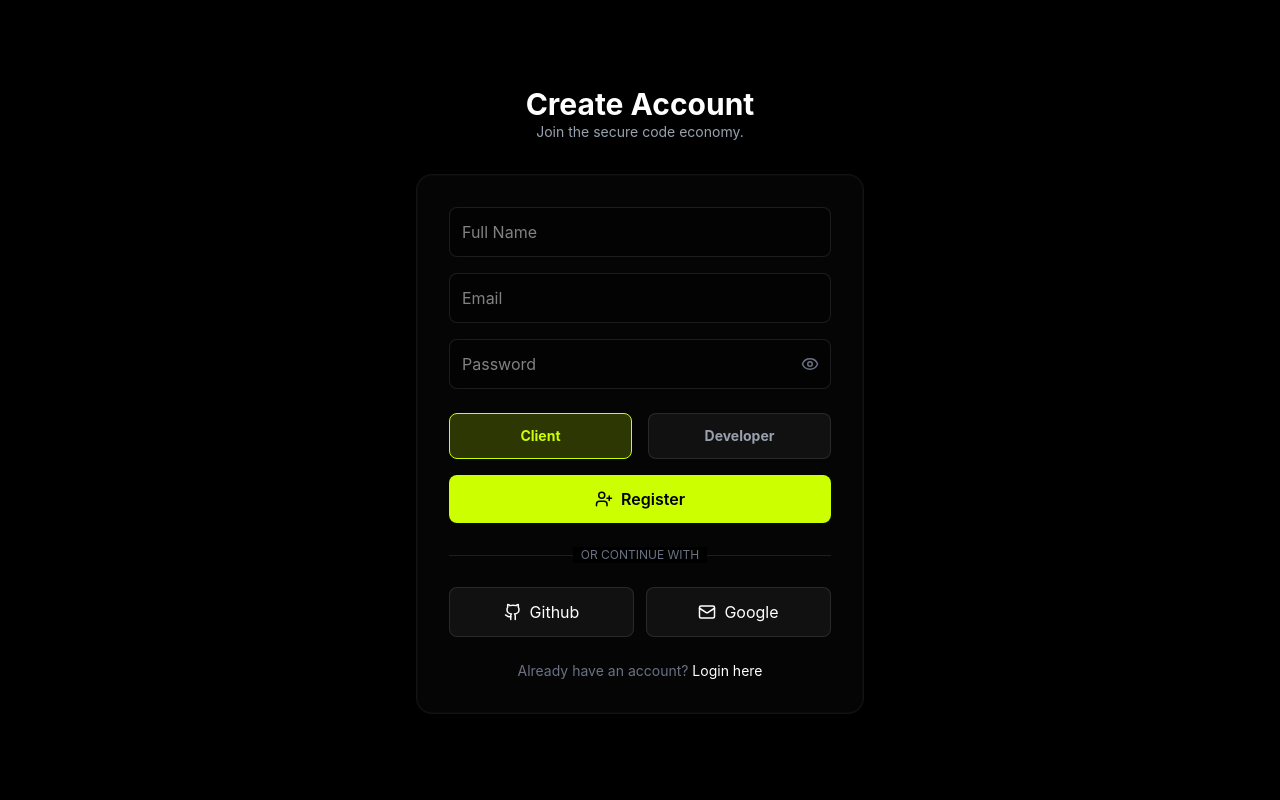
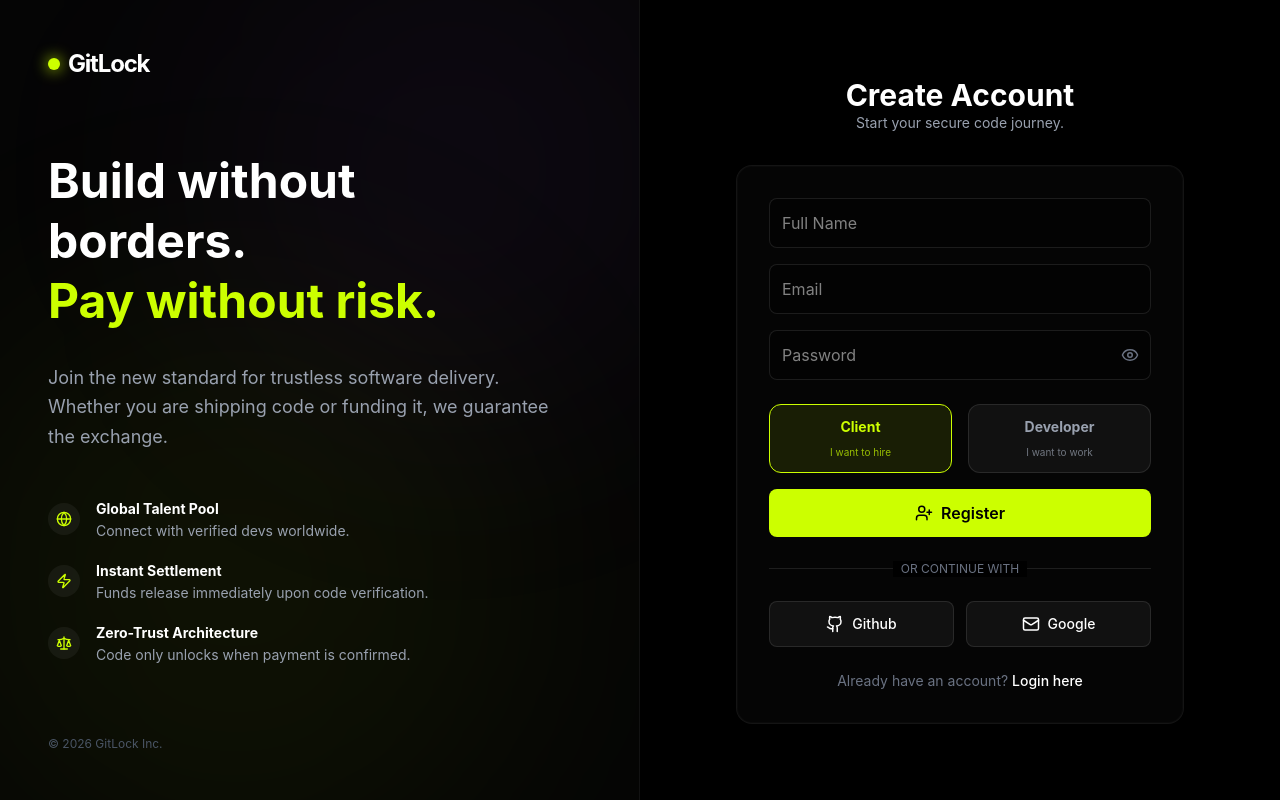
Before and after one commit to Aashiq-Edavalapati/git-lock, a Next.js app in the folder frontend/: page /register in a window 1280 px wide. Built offline with nearby package versions, Linux system fonts and the light colour scheme; no server answers.

Commit message:
refactor: Minor UI/UX updates

```diff
--- a/frontend/src/app/login/page.js
+++ b/frontend/src/app/login/page.js
@@ -106,11 +106,14 @@ function LoginForm() {
             <div className="absolute bottom-[-20%] right-[-20%] w-[600px] h-[600px] bg-blue-500/5 rounded-full blur-[120px]" />
          </div>
          <div className="relative z-10">
-            <div className="flex items-center gap-2 text-2xl font-bold tracking-tighter text-white">
+            <Link href="/" className="inline-block">
+                <div className="flex items-center gap-2 text-2xl font-bold tracking-tighter text-white cursor-pointer hover:opacity-90 transition">
                 <div className="w-3 h-3 bg-primary rounded-full shadow-[0_0_15px_var(--primary)]" />
                 GitLock
-            </div>
+                </div>
+            </Link>
          </div>
+
          <div className="relative z-10 space-y-8 max-w-lg">
             <h1 className="text-5xl font-bold leading-tight text-white">
                Trust is good. <br/>
--- a/frontend/src/app/register/page.js
+++ b/frontend/src/app/register/page.js
@@ -2,28 +2,20 @@
 
 import { useState } from "react";
 import Link from "next/link";
-import { UserPlus, AlertCircle, Loader2 } from "lucide-react";
+import { useRouter } from "next/navigation";
+import {
+  UserPlus, AlertCircle, Loader2, Github, Mail,
+  Globe, Zap, Scale
+} from "lucide-react";
 import Button from "@/components/ui/Button";
 import PasswordInput from "@/components/ui/PasswordInput";
 import api from "@/lib/api";
-import { useRouter } from "next/navigation";
 import useAuthRedirect from "@/hooks/useAuthRedirect";
 
-// Helper code duplicated for isolation (or could be moved to components)
+// Environment Helpers
 const GITHUB_CLIENT_ID = process.env.NEXT_PUBLIC_GITHUB_CLIENT_ID;
 const GOOGLE_CLIENT_ID = process.env.NEXT_PUBLIC_GOOGLE_CLIENT_ID;
 const FRONTEND_URL = process.env.NEXT_PUBLIC_FRONTEND_URL || "http://localhost:3000";
-
-import { Github, Mail } from "lucide-react";
-
-function SocialLoginButton({ icon: Icon, text, onClick }) {
-    return (
-        <button type="button" onClick={onClick} className="w-full flex items-center justify-center gap-2 bg-white/5 border border-white/10 p-3 rounded-lg text-white hover:bg-white/10 transition-colors">
-            <Icon size={18} />
-            <span>{text}</span>
-        </button>
-    )
-}
 
 export default function RegisterPage() {
   const { isLoading: authLoading } = useAuthRedirect(true);
@@ -41,7 +33,8 @@ export default function RegisterPage() {
 
     try {
         await api.post('/auth/register', formData);
-        router.push('/login?registered=true');
+        // Redirect to login with a success flag
+        router.push('/login?message=Account created successfully. Please login.');
     } catch (err) {
         setError(err.response?.data?.error || "Registration Failed");
     } finally {
@@ -50,24 +43,66 @@ export default function RegisterPage() {
   };
 
   const handleSocialLogin = (provider) => {
-      // Save role to localStorage so callback page can use it
+      // Save role to localStorage so the callback page knows what role to assign
       localStorage.setItem('oauth_role', formData.role);
 
       const callbackUrl = `${FRONTEND_URL}/auth/${provider}/callback`;
+      const encodedRedirectUri = encodeURIComponent(callbackUrl);
 
       if (provider === 'github') {
-          window.location.href = `https://github.com/login/oauth/authorize?client_id=${GITHUB_CLIENT_ID}&redirect_uri=${callbackUrl}&scope=user:email repo`;
+          window.location.href = `https://github.com/login/oauth/authorize?client_id=${GITHUB_CLIENT_ID}&redirect_uri=${encodedRedirectUri}&scope=user:email repo`;
       } else {
-          window.location.href = `https://accounts.google.com/o/oauth2/v2/auth?client_id=${GOOGLE_CLIENT_ID}&redirect_uri=${callbackUrl}&response_type=code&scope=email profile`;
+          window.location.href = `https://accounts.google.com/o/oauth2/v2/auth?client_id=${GOOGLE_CLIENT_ID}&redirect_uri=${encodedRedirectUri}&response_type=code&scope=email profile`;
       }
   };
 
   return (
-    <div className="min-h-screen flex items-center justify-center p-6 bg-black">
+    <div className="min-h-screen grid grid-cols-1 lg:grid-cols-2">
+
+      {/* --- LEFT PANEL (Distinct Content) --- */}
+      <div className="relative hidden lg:flex flex-col justify-between p-12 bg-[#050505] overflow-hidden border-r border-white/5">
+
+         {/* Background Effects (Slightly different gradient positions than login) */}
+         <div className="absolute inset-0 pointer-events-none">
+            <div className="absolute top-[-10%] right-[-10%] w-[500px] h-[500px] bg-purple-500/5 rounded-full blur-[120px]" />
+            <div className="absolute bottom-[-10%] left-[-10%] w-[600px] h-[600px] bg-primary/5 rounded-full blur-[120px]" />
+         </div>
+
+         <div className="relative z-10">
+            <Link href="/" className="inline-block">
+                <div className="flex items-center gap-2 text-2xl font-bold tracking-tighter text-white cursor-pointer hover:opacity-90 transition">
+                   <div className="w-3 h-3 bg-primary rounded-full shadow-[0_0_15px_var(--primary)]" />
+                   GitLock
+                </div>
+            </Link>
+         </div>
+
+         <div className="relative z-10 space-y-8 max-w-lg">
+            <h1 className="text-5xl font-bold leading-tight text-white">
+               Build without borders. <br/>
+               <span className="text-primary">Pay without risk.</span>
+            </h1>
+            <p className="text-gray-400 text-lg leading-relaxed">
+               Join the new standard for trustless software delivery. Whether you are shipping code or funding it, we guarantee the exchange.
+            </p>
+
+            <div className="space-y-5 pt-4">
+               <FeatureRow icon={Globe} title="Global Talent Pool" desc="Connect with verified devs worldwide." />
+               <FeatureRow icon={Zap} title="Instant Settlement" desc="Funds release immediately upon code verification." />
+               <FeatureRow icon={Scale} title="Zero-Trust Architecture" desc="Code only unlocks when payment is confirmed." />
+            </div>
+         </div>
+
+         <div className="relative z-10 text-xs text-gray-600">© 2026 GitLock Inc.</div>
+      </div>
+
+
+      {/* --- RIGHT PANEL (Form) --- */}
+      <div className="flex items-center justify-center p-6 bg-black">
         <div className="w-full max-w-md space-y-8">
             <div className="text-center">
                <h2 className="text-3xl font-bold text-white">Create Account</h2>
-           <p className="text-gray-400 text-sm">Join the secure code economy.</p>
+               <p className="text-gray-400 text-sm">Start your secure code journey.</p>
             </div>
 
             <div className="glass-card p-8 rounded-2xl border-white/5 bg-white/[0.02]">
@@ -75,13 +110,13 @@ export default function RegisterPage() {
                   <div>
                      <input
                         type="text" placeholder="Full Name" required value={formData.fullName} onChange={e => setFormData({...formData, fullName: e.target.value})}
-                     className="w-full bg-black/40 border border-white/10 rounded-lg p-3 text-white focus:border-primary/50 outline-none"
+                        className="w-full bg-black/40 border border-white/10 rounded-lg p-3 text-white focus:border-primary/50 outline-none transition-colors"
                      />
                   </div>
                   <div>
                      <input
                         type="email" placeholder="Email" required value={formData.email} onChange={e => setFormData({...formData, email: e.target.value})}
-                     className="w-full bg-black/40 border border-white/10 rounded-lg p-3 text-white focus:border-primary/50 outline-none"
+                        className="w-full bg-black/40 border border-white/10 rounded-lg p-3 text-white focus:border-primary/50 outline-none transition-colors"
                      />
                   </div>
                   <div>
@@ -91,22 +126,26 @@ export default function RegisterPage() {
                      />
                   </div>
 
-               <div className="flex gap-4 pt-2">
-                   <label className={`flex-1 p-3 rounded-lg border cursor-pointer text-center text-sm font-bold transition-all ${formData.role === 'CLIENT' ? 'bg-primary/20 border-primary text-primary' : 'bg-white/5 border-white/10 text-gray-400'}`}>
+                  {/* Role Selector */}
+                  <div className="grid grid-cols-2 gap-4 pt-2">
+                     <label className={`cursor-pointer border rounded-xl p-3 flex flex-col items-center justify-center gap-2 transition-all ${formData.role === 'CLIENT' ? 'bg-primary/10 border-primary text-primary' : 'bg-white/5 border-white/10 text-gray-400 hover:bg-white/10'}`}>
                         <input type="radio" name="role" value="CLIENT" className="hidden" checked={formData.role === 'CLIENT'} onChange={() => setFormData({...formData, role: 'CLIENT'})} />
-                       Client
+                        <span className="font-bold text-sm">Client</span>
+                        <span className="text-[10px] opacity-70 font-normal">I want to hire</span>
                      </label>
-                   <label className={`flex-1 p-3 rounded-lg border cursor-pointer text-center text-sm font-bold transition-all ${formData.role === 'DEVELOPER' ? 'bg-green-500/20 border-green-500 text-green-500' : 'bg-white/5 border-white/10 text-gray-400'}`}>
+                     <label className={`cursor-pointer border rounded-xl p-3 flex flex-col items-center justify-center gap-2 transition-all ${formData.role === 'DEVELOPER' ? 'bg-green-500/10 border-green-500 text-green-500' : 'bg-white/5 border-white/10 text-gray-400 hover:bg-white/10'}`}>
                         <input type="radio" name="role" value="DEVELOPER" className="hidden" checked={formData.role === 'DEVELOPER'} onChange={() => setFormData({...formData, role: 'DEVELOPER'})} />
-                       Developer
+                        <span className="font-bold text-sm">Developer</span>
+                        <span className="text-[10px] opacity-70 font-normal">I want to work</span>
                      </label>
                   </div>
 
-               {error && <p className="text-xs text-red-500 flex items-center gap-1"><AlertCircle size={10}/> {error}</p>}
+                  {error && <p className="text-xs text-red-500 flex items-center gap-1 mt-2"><AlertCircle size={10}/> {error}</p>}
 
-               <Button className="w-full h-12 flex items-center justify-center gap-2" disabled={isLoading}>
+                  <Button className="w-full h-12 flex items-center justify-center gap-2 mt-4" disabled={isLoading}>
                      {isLoading ? <Loader2 className="animate-spin" size={20} /> : <><UserPlus size={18} /> Register</>}
                   </Button>
+               </form>
 
                <div className="relative my-6">
                   <div className="absolute inset-0 flex items-center"><div className="w-full border-t border-white/10"></div></div>
@@ -117,13 +156,37 @@ export default function RegisterPage() {
                   <SocialLoginButton icon={Github} text="Github" onClick={() => handleSocialLogin('github')} />
                   <SocialLoginButton icon={Mail} text="Google" onClick={() => handleSocialLogin('google')} />
                </div>
-           </form>
 
                <div className="mt-6 text-center text-sm text-gray-500">
-               Already have an account? <Link href="/login" className="text-white hover:underline">Login here</Link>
+                  Already have an account? <Link href="/login" className="text-white hover:underline font-medium">Login here</Link>
+               </div>
             </div>
         </div>
       </div>
     </div>
   );
 }
+
+// Sub-components
+function FeatureRow({ icon: Icon, title, desc }) {
+    return (
+      <div className="flex items-start gap-4 text-gray-300">
+        <div className="min-w-[32px] h-8 rounded-full bg-white/5 flex items-center justify-center text-primary mt-1">
+            <Icon size={16} />
+        </div>
+        <div>
+            <h4 className="font-bold text-white text-sm mb-0.5">{title}</h4>
+            <p className="text-sm text-gray-400">{desc}</p>
+        </div>
+      </div>
+    )
+}
+
+function SocialLoginButton({ icon: Icon, text, onClick }) {
+    return (
+        <button type="button" onClick={onClick} className="w-full flex items-center justify-center gap-2 bg-white/5 border border-white/10 p-3 rounded-lg text-white hover:bg-white/10 transition-colors text-sm font-medium">
+            <Icon size={18} />
+            <span>{text}</span>
+        </button>
+    )
+}
--- a/frontend/src/components/landing/DashboardPreview.jsx
+++ b/frontend/src/components/landing/DashboardPreview.jsx
@@ -1,19 +1,158 @@
 "use client";
 
+import { useState } from "react";
 import Image from "next/image";
+import { motion, AnimatePresence } from "framer-motion";
+import { Code2, UserCircle2, CheckCircle2 } from "lucide-react";
+import { clsx } from "clsx";
+import { twMerge } from "tailwind-merge";
+
+// Helper for classes
+function cn(...inputs) {
+  return twMerge(clsx(inputs));
+}
 
 export default function DashboardPreview() {
-    return (
-        <section className="w-full max-w-7xl px-6 pb-40 relative z-10">
-            <div className="relative rounded-2xl p-2 glass-card-strong overflow-hidden group">
+  const [activeView, setActiveView] = useState("developer"); // 'developer' | 'client'
+
+  return (
+    <section className="w-full max-w-7xl px-6 pb-40 relative z-10">
+
+      {/* Section Header */}
+      <div className="text-center mb-10 space-y-4">
+        <h2 className="text-3xl md:text-5xl font-bold">
+          One Platform. <span className="text-primary">Two Perspectives.</span>
+        </h2>
+        <p className="text-gray-400 max-w-xl mx-auto">
+          Whether you're shipping code or funding it, GitLock provides a purpose-built interface for your workflow.
+        </p>
+      </div>
+
+      {/* --- FLOATING TOGGLE SWITCH --- */}
+      <div className="flex justify-center mb-8">
+        <div className="p-1.5 rounded-full bg-white/5 border border-white/10 backdrop-blur-md flex items-center gap-1 relative z-20 shadow-2xl">
+          {/* Developer Toggle */}
+          <button
+            onClick={() => setActiveView("developer")}
+            className={cn(
+              "flex items-center gap-2 px-6 py-2.5 rounded-full text-sm font-bold transition-all duration-300 relative",
+              activeView === "developer" ? "text-black" : "text-gray-400 hover:text-white"
+            )}
+          >
+            {activeView === "developer" && (
+              <motion.div
+                layoutId="active-pill"
+                className="absolute inset-0 bg-primary rounded-full shadow-[0_0_20px_rgba(204,255,0,0.4)]"
+                transition={{ type: "spring", stiffness: 300, damping: 20 }}
+              />
+            )}
+            <span className="relative z-10 flex items-center gap-2">
+              <Code2 size={16} /> Developer Console
+            </span>
+          </button>
+
+          {/* Client Toggle */}
+          <button
+            onClick={() => setActiveView("client")}
+            className={cn(
+              "flex items-center gap-2 px-6 py-2.5 rounded-full text-sm font-bold transition-all duration-300 relative",
+              activeView === "client" ? "text-black" : "text-gray-400 hover:text-white"
+            )}
+          >
+            {activeView === "client" && (
+              <motion.div
+                layoutId="active-pill"
+                className="absolute inset-0 bg-primary rounded-full shadow-[0_0_20px_rgba(204,255,0,0.4)]"
+                transition={{ type: "spring", stiffness: 300, damping: 20 }}
+              />
+            )}
+            <span className="relative z-10 flex items-center gap-2">
+              <UserCircle2 size={16} /> Client Dashboard
+            </span>
+          </button>
+        </div>
+      </div>
+
+      {/* --- DASHBOARD PREVIEW CONTAINER --- */}
+      <div className="relative rounded-2xl p-2 glass-card-strong overflow-hidden group min-h-[300px] md:min-h-[600px] lg:min-h-[800px]">
+
+        {/* Dynamic Image Switcher */}
+        <div className="relative w-full h-full aspect-[16/10]">
+          <AnimatePresence mode="wait">
+
+            {activeView === "developer" ? (
+              <motion.div
+                key="dev"
+                initial={{ opacity: 0, x: -20, filter: "blur(10px)" }}
+                animate={{ opacity: 1, x: 0, filter: "blur(0px)" }}
+                exit={{ opacity: 0, x: 20, filter: "blur(10px)" }}
+                transition={{ duration: 0.4, ease: "easeOut" }}
+                className="absolute inset-0"
+              >
                 <Image
-                    src="/PagePreviewFullPage.png"
-                    alt="Dashboard"
-                    width={1400} height={900}
-                    className="rounded-xl w-full h-auto opacity-90 transition-opacity group-hover:opacity-100"
+                  src="/PagePreviewFullPage.png" // Ensure this file exists
+                  alt="Developer Dashboard"
+                  fill
+                  className="rounded-xl object-cover object-top"
+                  priority
                 />
-                <div className="absolute bottom-0 left-0 w-full h-40 bg-gradient-to-t from-[#050505] to-transparent pointer-events-none" />
-            </div>
-        </section>
-    );
+
+                {/* Floating Tooltip 1 (Dev) */}
+                <motion.div
+                  initial={{ opacity: 0, y: 10 }} animate={{ opacity: 1, y: 0 }} transition={{ delay: 0.5 }}
+                  className="absolute top-[20%] right-[5%] p-3 bg-black/80 backdrop-blur-md border border-primary/30 rounded-xl shadow-2xl flex items-center gap-3"
+                >
+                  <div className="w-8 h-8 rounded-full bg-primary/20 flex items-center justify-center text-primary">
+                    <Code2 size={16} />
+                  </div>
+                  <div>
+                    <p className="text-xs text-gray-400 uppercase font-bold">Action</p>
+                    <p className="text-sm font-bold text-white">Upload & Lock Code</p>
+                  </div>
+                </motion.div>
+              </motion.div>
+            ) : (
+              <motion.div
+                key="client"
+                initial={{ opacity: 0, x: 20, filter: "blur(10px)" }}
+                animate={{ opacity: 1, x: 0, filter: "blur(0px)" }}
+                exit={{ opacity: 0, x: -20, filter: "blur(10px)" }}
+                transition={{ duration: 0.4, ease: "easeOut" }}
+                className="absolute inset-0"
+              >
+                {/* IMPORTANT: You need to add this image to your public folder!
+                   Take a screenshot of the Client View we built.
+                */}
+                <Image
+                  src="/ClientPagePreview.png"
+                  alt="Client Dashboard"
+                  fill
+                  className="rounded-xl object-cover object-top"
+                  priority
+                />
+
+                {/* Floating Tooltip 2 (Client) */}
+                <motion.div
+                  initial={{ opacity: 0, y: 10 }} animate={{ opacity: 1, y: 0 }} transition={{ delay: 0.5 }}
+                  className="absolute top-[20%] left-[5%] p-3 bg-black/80 backdrop-blur-md border border-blue-500/30 rounded-xl shadow-2xl flex items-center gap-3"
+                >
+                  <div className="w-8 h-8 rounded-full bg-blue-500/20 flex items-center justify-center text-blue-400">
+                    <CheckCircle2 size={16} />
+                  </div>
+                  <div>
+                    <p className="text-xs text-gray-400 uppercase font-bold">Action</p>
+                    <p className="text-sm font-bold text-white">Verify & Release Payment</p>
+                  </div>
+                </motion.div>
+              </motion.div>
+            )}
+
+          </AnimatePresence>
+        </div>
+
+        {/* Ambient Gradient Overlay (Bottom) */}
+        <div className="absolute bottom-0 left-0 w-full h-40 bg-gradient-to-t from-[#050505] to-transparent pointer-events-none z-10" />
+      </div>
+    </section>
+  );
 }
```
Also changed, not shown: frontend/public/ClientPagePreview.png (added). Lines whose indentation alone changed are shown as unchanged.
